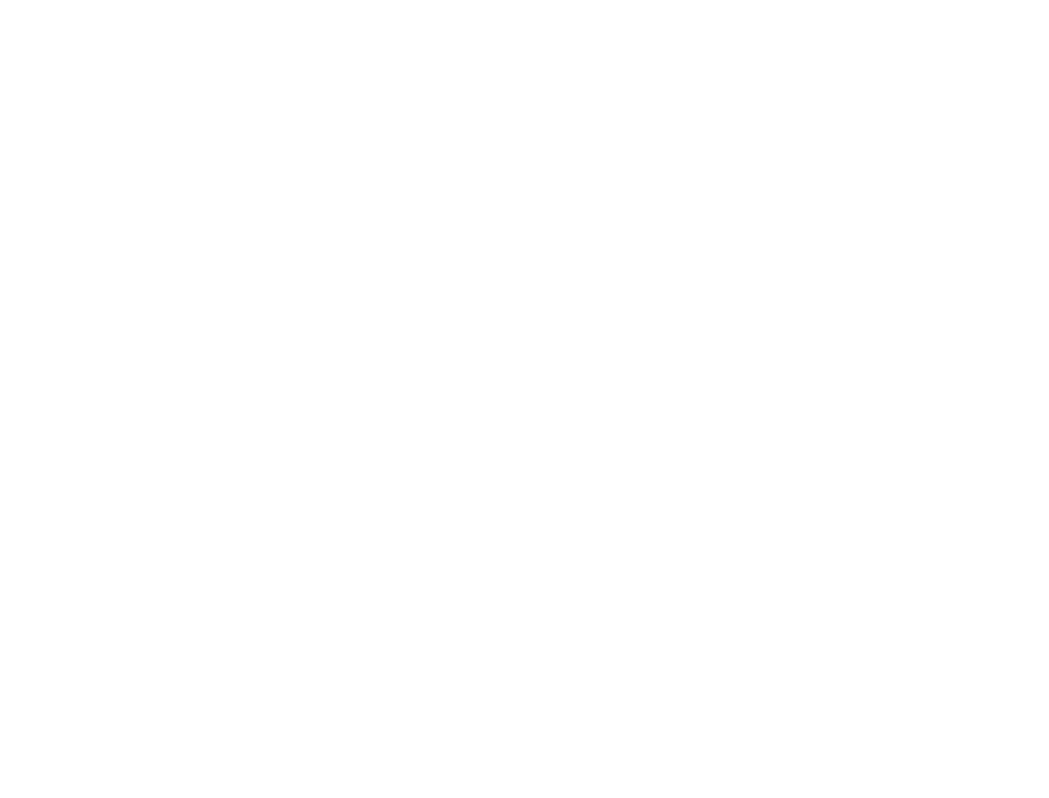
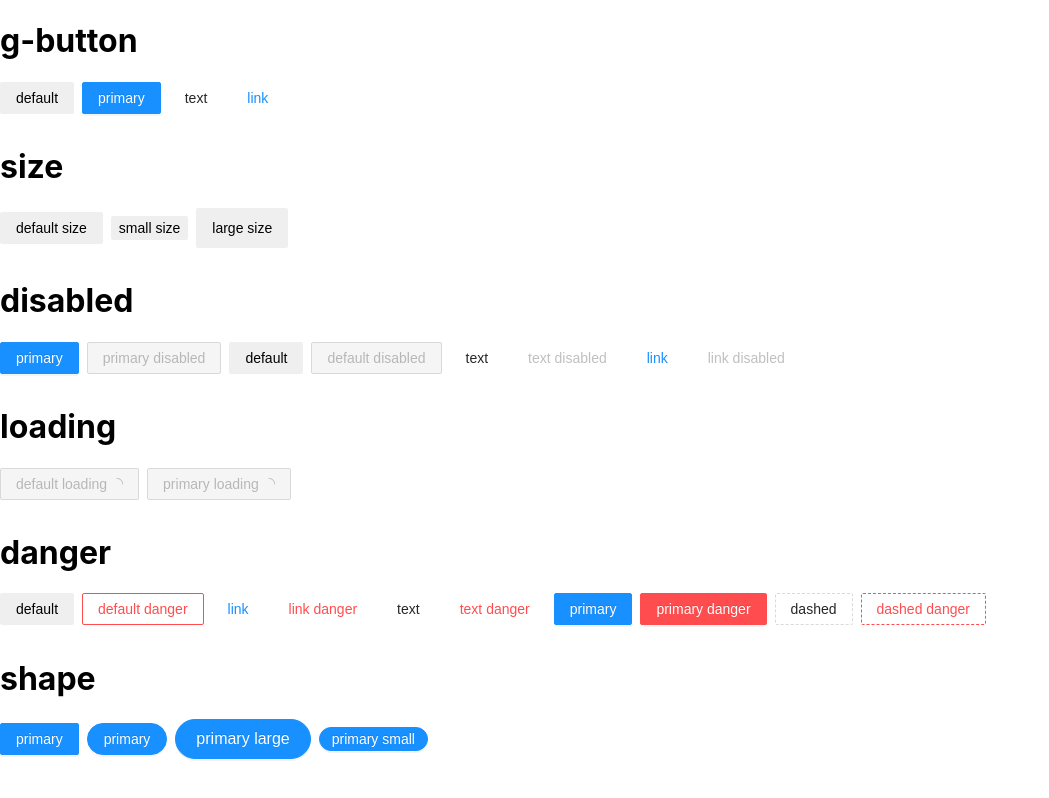
Before and after one commit to GrammyLi/g-pm, a React (Create React App) app: page /example in a window 1280 px wide. Shown: the whole page, without its empty margins (0-1049 px from the left). Built offline with nearby package versions, Linux system fonts and the light colour scheme.

Commit message:
refactor: examplepage

```diff
--- a/src/App.js
+++ b/src/App.js
@@ -1,12 +1,12 @@
 /*
  * @Author: your name
  * @Date: 2020-06-20 16:29:08
- * @LastEditTime: 2021-11-29 12:25:02
+ * @LastEditTime: 2021-11-29 12:33:34
  * @LastEditors: Please set LastEditors
  * @Description: 打开koroFileHeader查看配置 进行设置: https://github.com/OBKoro1/koro1FileHeader/wiki/%E9%85%8D%E7%BD%AE
  * @FilePath: /g-pm/src/App.js
  */
-import React, { Component, Fragment } from "react";
+import React from "react";
 import { BrowserRouter as Router, Route } from "react-router-dom";
 import ExamplePage from "./page/ExamplePage/ExamplePage";
 
@@ -14,7 +14,7 @@ function App() {
   return (
     <div className="App">
       <Router>
-        <Route exact path="/" component={ExamplePage} />
+        <Route exact path="/example" component={ExamplePage} />
       </Router>
     </div>
   );
--- a/src/page/ExamplePage/ExamplePage.js
+++ b/src/page/ExamplePage/ExamplePage.js
@@ -1,14 +1,14 @@
 /*
  * @Author: your name
  * @Date: 2021-11-29 12:24:12
- * @LastEditTime: 2021-11-29 12:30:28
- * @LastEditors: your name
+ * @LastEditTime: 2021-11-29 12:33:42
+ * @LastEditors: Please set LastEditors
  * @Description: 打开koroFileHeader查看配置 进行设置: https://github.com/OBKoro1/koro1FileHeader/wiki/%E9%85%8D%E7%BD%AE
  * @FilePath: /g-pm/src/page/ExamplePage/ExamplePage.js
  */
 import React from "react";
 import Button from "../../componets/Button";
-import Input from "../../componets/Input";
+// import Input from "../../componets/Input";
 
 // import "./SearchPage.css";
 /** 获取数据的接口 */
```
